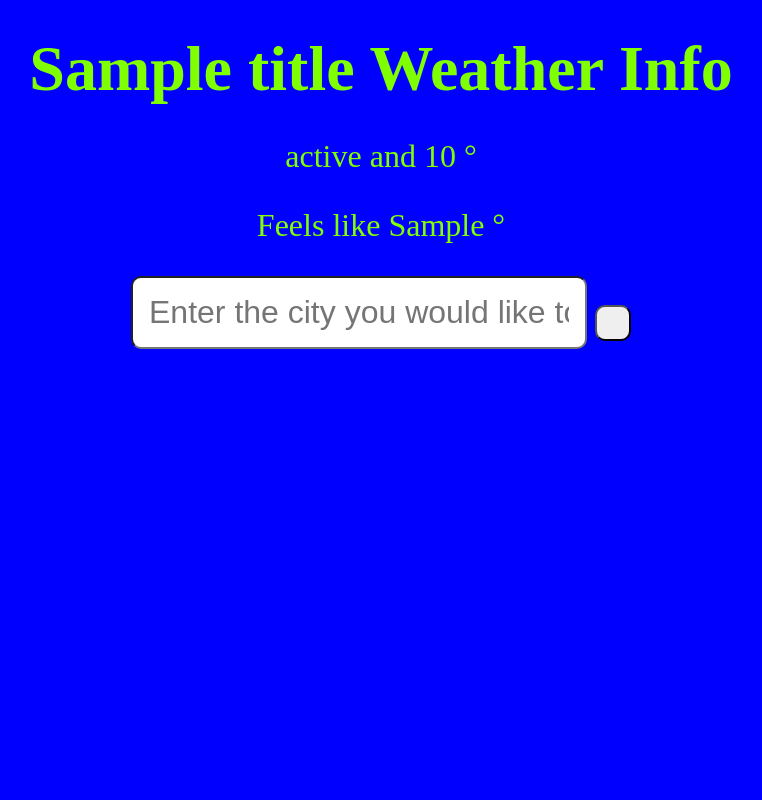
After one commit to SamSK1/flask_weather_app, a Flask app: template templates/weather.html in a window 1280 px wide. The commit adds this page. Shown: the whole page, without its empty margins (259-1021 px from the left). Run offline with Flask 3, Linux system fonts and the light colour scheme; the template is opened without the code that fills it: most values are stand-ins (such as "Sample title", 1, 10 or a date in 2020).

Commit message:
adding weather module

```diff
--- /dev/null
+++ b/requirments.txt
@@ -0,0 +1,2 @@
+requests==2.31.0
+Flask==3.0.3
--- /dev/null
+++ b/server.py
@@ -0,0 +1,26 @@
+from flask import Flask, render_template, request
+from my_weather_module import get_current_weather
+from waitress import serve
+
+
+app=Flask(__name__)
+
+@app.route('/')
+@app.route('/index')
+def index():
+    return render_template('index.html')
+
+@app.route('/weather')
+def get_weather():
+    city=request.args.get('city1')
+    weather_data=get_current_weather(city)
+    return render_template(
+        "weather.html",
+        title=weather_data['name'],
+        status=weather_data["weather"][0]["description"].capitalize(),
+        temp=f"{weather_data['main']['temp']:.1f}",
+        feels_like=f"{weather_data['main']['feels_like']:.1f}"
+
+    )
+if __name__=="__main__":
+    app.run(host="0.0.0.0", port=5000)
--- a/templates/index.html
+++ b/templates/index.html
@@ -7,10 +7,10 @@
     <link href="{{url_for('static',filename='styles/style.css')}}" rel="stylesheet"/>
 </head>
 <body>
-    <h1>Get Weather Info</h1>
+    <h1>Get Weather Info </h1>
     <form action="/weather">
         <input type="text" name="city" id="city" placeholder="Enter the city you would like to know the weather of">
-        <button type="submit"></button>
+        <button type="submit">Get weather</button>
     </form>
 </body>
 </html>
--- /dev/null
+++ b/templates/weather.html
@@ -0,0 +1,19 @@
+<!DOCTYPE html>
+<html lang="en">
+<head>
+    <meta charset="UTF-8">
+    <meta name="viewport" content="width=device-width, initial-scale=1.0">
+    <title>{{title}} Weather</title>
+    <link href="{{url_for('static',filename='styles/style.css')}}" rel="stylesheet"/>
+</head>
+<body>
+    <h1>{{title}} Weather Info</h1>
+
+    <p>{{status}} and {{temp}} &deg;</p>
+    <p>Feels like {{feels_like}} &deg;</p>
+    <form action="/weather">
+        <input type="text" name="city1" id="city" placeholder="Enter the city you would like to know the weather of">
+        <button type="submit"></button>
+    </form>
+</body>
+</html>
```
Also changed, not shown: my_weather_module.py (added, +20 -0 lines), 1 other file.
